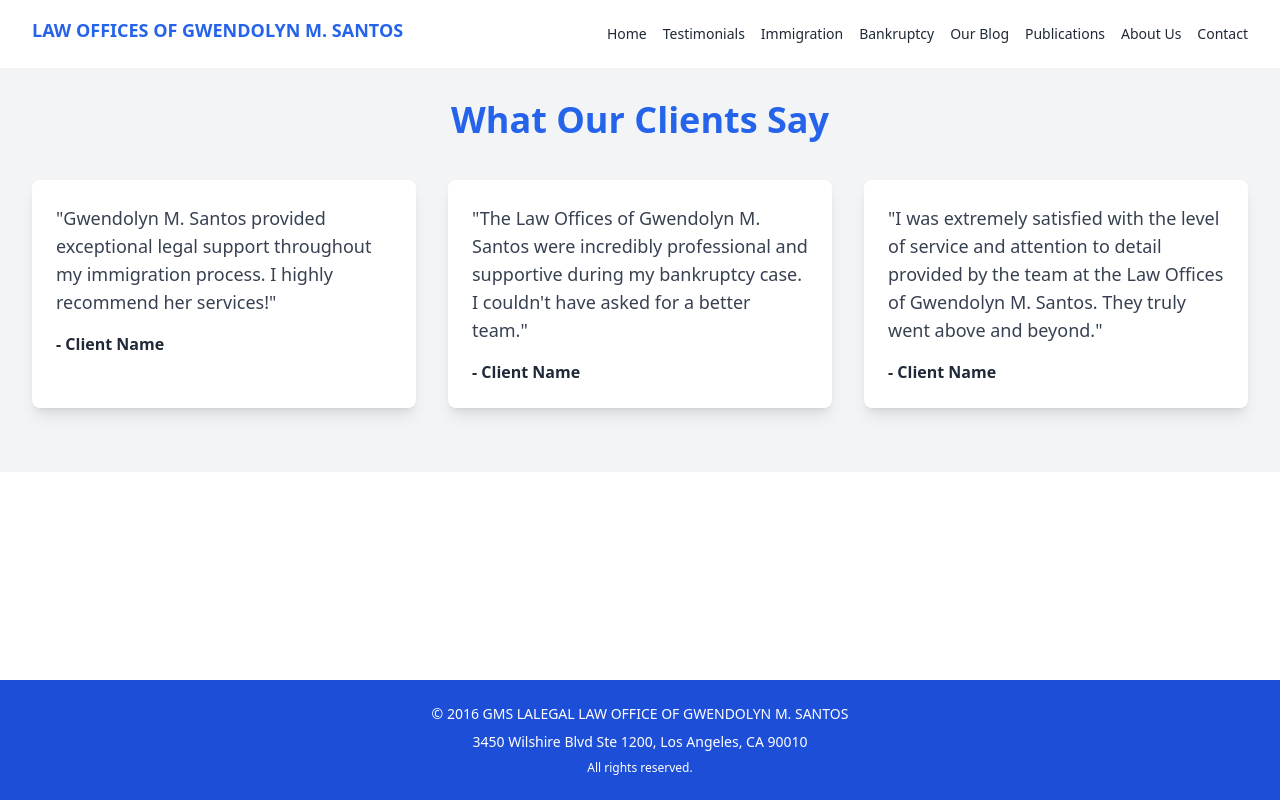
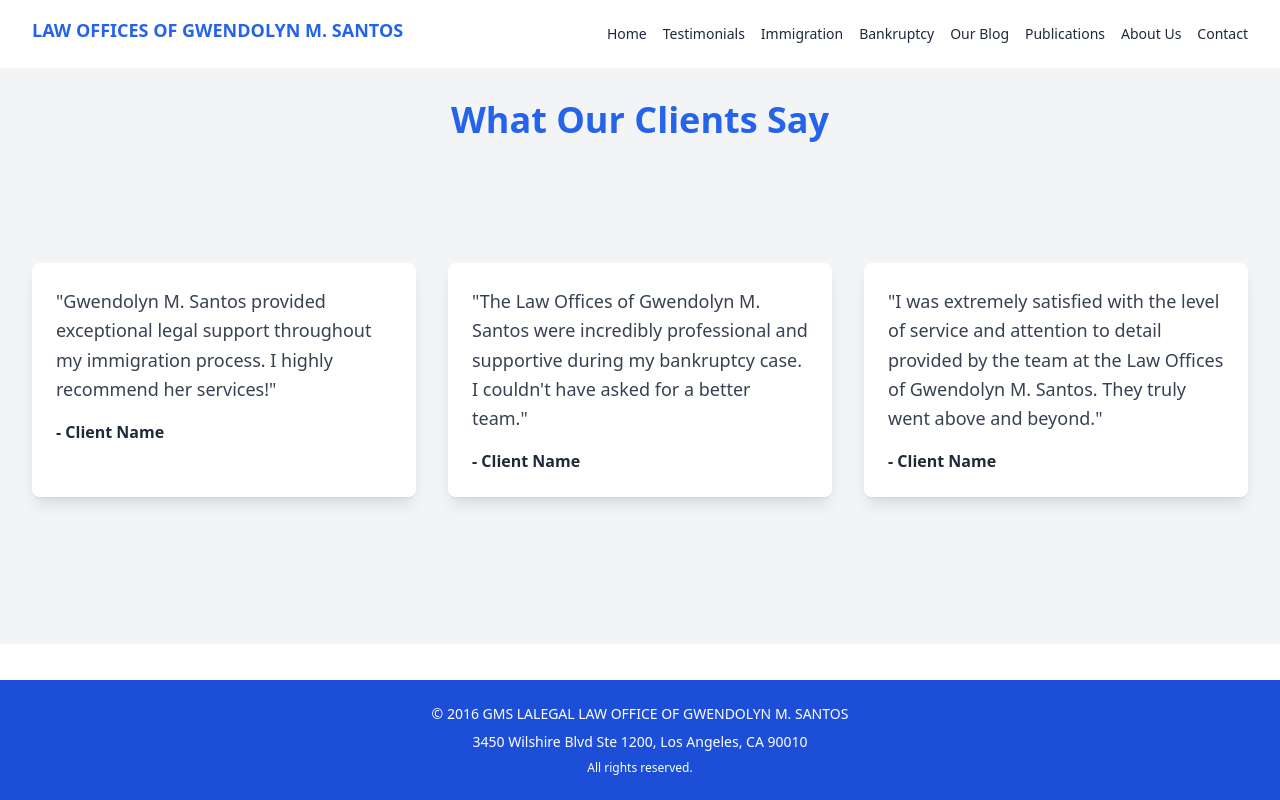
Before and after one commit to EthanSantos/LawFirm, a React (Vite) app: page /testimonials in a window 1280 px wide. Built offline with nearby package versions, Linux system fonts and the light colour scheme.

Commit message:
testimonials updated

```diff
--- a/src/components/NavBar.jsx
+++ b/src/components/NavBar.jsx
@@ -33,7 +33,10 @@ const NavBar = () => {
             <div className="max-w-screen-xl mx-auto px-4 sm:px-6 lg:px-8">
                 <div className="flex justify-between items-center py-4">
                     <div className="text-lg text-blue-600 font-bold mb-2">
-                        LAW OFFICES OF GWENDOLYN M. SANTOS
+                        {/* Link wrapping the office name for home navigation */}
+                        <Link to="/#home" className="hover:text-blue-700">
+                            LAW OFFICES OF GWENDOLYN M. SANTOS
+                        </Link>
                     </div>
                     <div className="sm:hidden">
                         <button onClick={() => setIsMenuOpen(!isMenuOpen)} className="text-gray-800 text-lg">
@@ -41,6 +44,7 @@ const NavBar = () => {
                         </button>
                     </div>
                     <div className={`absolute w-full sm:static sm:w-auto bg-white sm:bg-transparent top-16 right-0 sm:flex flex-col sm:flex-row ${isMenuOpen ? 'flex' : 'hidden'} space-y-2 sm:space-y-0 sm:space-x-4 p-4 sm:p-0`}>
+                        {/* Readded Home link */}
                         <Link to="/#home" onClick={() => setIsMenuOpen(false)} className="text-gray-800 hover:text-blue-600 text-sm font-medium">Home</Link>
                         <Link to="/testimonials" onClick={() => setIsMenuOpen(false)} className="text-gray-800 hover:text-blue-600 text-sm font-medium">Testimonials</Link>
                         <Link to="/immigration" onClick={() => setIsMenuOpen(false)} className="text-gray-800 hover:text-blue-600 text-sm font-medium">Immigration</Link>
--- a/src/index.css
+++ b/src/index.css
@@ -12,3 +12,23 @@
 html {
   scroll-behavior: smooth;
 }
+
+/* Add this in your global CSS file */
+@keyframes fadeInScaleUp {
+  0% {
+      opacity: 0;
+      transform: scale(0.95);
+  }
+  100% {
+      opacity: 1;
+      transform: scale(1);
+  }
+}
+
+.animate-fadeIn {
+  animation: fadeInScaleUp 0.6s ease-out forwards;
+}
+
+.scale-up {
+  animation: fadeInScaleUp 0.6s ease-out forwards;
+}
--- a/src/pages/Testimonials.jsx
+++ b/src/pages/Testimonials.jsx
@@ -1,7 +1,6 @@
 import React from 'react';
 
 const Testimonials = () => {
-
     return (
         <div className="pt-[100px] bg-gray-100 py-16">
             <div className="container mx-auto px-4 sm:px-6 lg:px-8">
@@ -9,24 +8,32 @@ const Testimonials = () => {
                     What Our Clients Say
                 </h2>
 
-                <div className="grid grid-cols-1 md:grid-cols-2 lg:grid-cols-3 gap-8">
-                    <div className="bg-white p-6 rounded-lg shadow-lg">
-                        <p className="text-gray-700 text-lg mb-4">
-                            "Gwendolyn M. Santos provided exceptional legal support throughout my immigration process. I highly recommend her services!"
-                        </p>
-                        <p className="font-semibold text-gray-800">- Client Name</p>
-                    </div>
-                    <div className="bg-white p-6 rounded-lg shadow-lg">
-                        <p className="text-gray-700 text-lg mb-4">
-                            "The Law Offices of Gwendolyn M. Santos were incredibly professional and supportive during my bankruptcy case. I couldn't have asked for a better team."
-                        </p>
-                        <p className="font-semibold text-gray-800">- Client Name</p>
-                    </div>
-                    <div className="bg-white p-6 rounded-lg shadow-lg">
-                        <p className="text-gray-700 text-lg mb-4">
-                            "I was extremely satisfied with the level of service and attention to detail provided by the team at the Law Offices of Gwendolyn M. Santos. They truly went above and beyond."
-                        </p>
-                        <p className="font-semibold text-gray-800">- Client Name</p>
+                {/* Container for testimonials with vertical centering */}
+                <div className="flex flex-col items-center justify-center min-h-[50vh]"> {/* Adjusted for vertical centering within a specific height */}
+                    <div className="grid grid-cols-1 md:grid-cols-2 lg:grid-cols-3 gap-8 justify-items-center">
+                        {[
+                            {
+                                quote: "Gwendolyn M. Santos provided exceptional legal support throughout my immigration process. I highly recommend her services!",
+                                name: "Client Name"
+                            },
+                            {
+                                quote: "The Law Offices of Gwendolyn M. Santos were incredibly professional and supportive during my bankruptcy case. I couldn't have asked for a better team.",
+                                name: "Client Name"
+                            },
+                            {
+                                quote: "I was extremely satisfied with the level of service and attention to detail provided by the team at the Law Offices of Gwendolyn M. Santos. They truly went above and beyond.",
+                                name: "Client Name"
+                            }
+                        ].map((testimonial, index) => (
+                            <div key={index} className="bg-white p-6 rounded-lg shadow-lg transition duration-500 ease-in-out transform hover:-translate-y-1 hover:shadow-xl scale-up">
+                                <p className="text-gray-700 text-lg mb-4 font-light leading-relaxed">
+                                    "{testimonial.quote}"
+                                </p>
+                                <p className="font-semibold text-gray-800">
+                                    - {testimonial.name}
+                                </p>
+                            </div>
+                        ))}
                     </div>
                 </div>
             </div>
```
